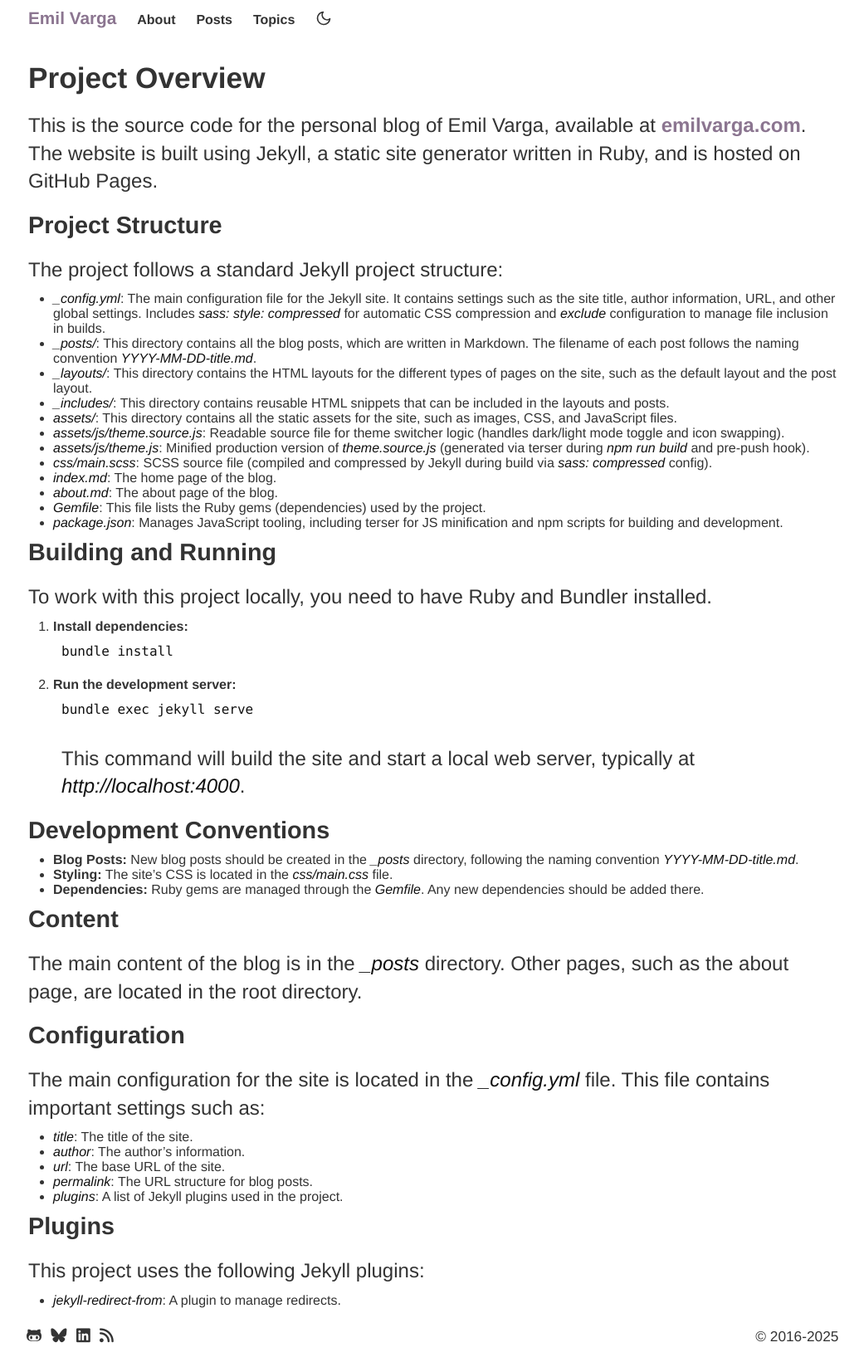
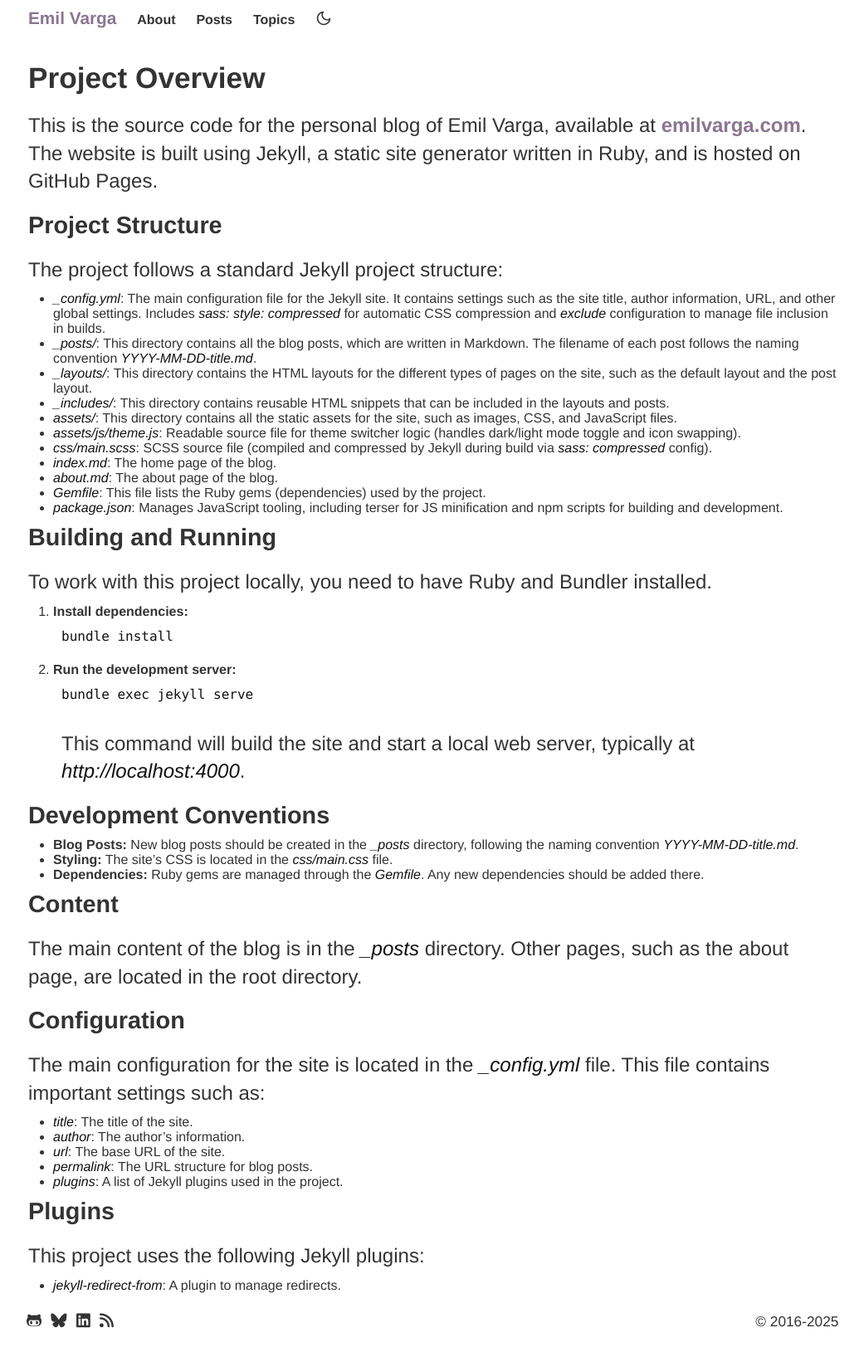
Before and after one commit to cogitor/cogitor.github.io, a Jekyll site: the page built from AGENTS.md, in a window 1280 px wide. Shown: the whole page at 83% size, without its empty margins (124-1165 px from the left). Built offline with Jekyll 4.4.1, drawn with Linux system fonts in a browser that asks for light colours; nearby versions of some CDN libraries; some web fonts are replaced; our own code applies the rules of GitHub Pages for plain Markdown files; a style sheet for code colours, icons or effects is not loaded.

Commit message:
fix themes to load without flicker - remove minify as unnecessary

```diff
--- a/AGENTS.md
+++ b/AGENTS.md
@@ -11,8 +11,7 @@
 *   `_layouts/`: This directory contains the HTML layouts for the different types of pages on the site, such as the default layout and the post layout.
 *   `_includes/`: This directory contains reusable HTML snippets that can be included in the layouts and posts.
 *   `assets/`: This directory contains all the static assets for the site, such as images, CSS, and JavaScript files.
-*   `assets/js/theme.source.js`: Readable source file for theme switcher logic (handles dark/light mode toggle and icon swapping).
-*   `assets/js/theme.js`: Minified production version of `theme.source.js` (generated via terser during `npm run build` and pre-push hook).
+*   `assets/js/theme.js`: Readable source file for theme switcher logic (handles dark/light mode toggle and icon swapping).
 *   `css/main.scss`: SCSS source file (compiled and compressed by Jekyll during build via `sass: compressed` config).
 *   `index.md`: The home page of the blog.
 *   `about.md`: The about page of the blog.
--- a/_includes/header.html
+++ b/_includes/header.html
@@ -4,6 +4,24 @@
     <li><a href="/about">About</a></li>
     <li><a href="/posts/">Posts</a></li>
     <li><a href="/topics/">Topics</a></li>
-    <li><button id="theme-switcher" aria-label="Toggle theme"><svg id="theme-icon" viewBox="0 0 24 24" width="20" height="20" fill="none" stroke="currentColor" stroke-width="2" stroke-linecap="round" stroke-linejoin="round"><circle cx="12" cy="12" r="5"/><line x1="12" y1="1" x2="12" y2="3"/><line x1="12" y1="21" x2="12" y2="23"/><line x1="4.22" y1="4.22" x2="5.64" y2="5.64"/><line x1="18.36" y1="18.36" x2="19.78" y2="19.78"/><line x1="1" y1="12" x2="3" y2="12"/><line x1="21" y1="12" x2="23" y2="12"/><line x1="4.22" y1="19.78" x2="5.64" y2="18.36"/><line x1="18.36" y1="5.64" x2="19.78" y2="4.22"/></svg></button></li>
+    <li>
+      <button id="theme-switcher" aria-label="Toggle Theme">
+        <svg class="themed-svg" width="24" height="24" viewBox="0 0 24 24" fill="none" stroke="currentColor" stroke-width="2" stroke-linecap="round" stroke-linejoin="round">
+          <path class="icon-moon" d="M21 12.79A9 9 0 1 1 11.21 3 7 7 0 0 0 21 12.79z"></path>
+
+          <g class="icon-sun">
+            <circle cx="12" cy="12" r="5"></circle>
+              <line x1="12" y1="1" x2="12" y2="3"></line>
+              <line x1="12" y1="21" x2="12" y2="23"></line>
+              <line x1="4.22" y1="4.22" x2="5.64" y2="5.64"></line>
+              <line x1="18.36" y1="18.36" x2="19.78" y2="19.78"></line>
+              <line x1="1" y1="12" x2="3" y2="12"></line>
+              <line x1="21" y1="12" x2="23" y2="12"></line>
+              <line x1="4.22" y1="19.78" x2="5.64" y2="18.36"></line>
+              <line x1="18.36" y1="5.64" x2="19.78" y2="4.22"></line>
+          </g>
+        </svg>
+      </button>
+    </li>
   </ul>
 </nav>
--- a/_layouts/default.html
+++ b/_layouts/default.html
@@ -14,11 +14,7 @@
       </div>
     </div>
   </body>
-  {% if jekyll.environment == 'development' %}
-  <script type="module" src="/assets/js/theme.source.js" defer></script>
-  {% else %}
   <script type="module" src="/assets/js/theme.js" defer></script>
-  {% endif %}
   <script>document.addEventListener('DOMContentLoaded', (e) => {
     hljs.highlightAll();
    });</script>
--- a/assets/js/theme.js
+++ b/assets/js/theme.js
@@ -1 +1,17 @@
-!function(){var e=document,t=e.documentElement;function i(t){var i=e.getElementById("theme-icon");i&&(i.ariaLabel="dark"===t?"Switch to light theme":"Switch to dark theme",i.innerHTML="dark"===t?'<circle cx="12" cy="12" r="5"/><line x1="12" y1="1" x2="12" y2="3"/><line x1="12" y1="21" x2="12" y2="23"/><line x1="4.22" y1="4.22" x2="5.64" y2="5.64"/><line x1="18.36" y1="18.36" x2="19.78" y2="19.78"/><line x1="1" y1="12" x2="3" y2="12"/><line x1="21" y1="12" x2="23" y2="12"/><line x1="4.22" y1="19.78" x2="5.64" y2="18.36"/><line x1="18.36" y1="5.64" x2="19.78" y2="4.22"/>':'<path d="M21 12.79A9 9 0 1 1 11.21 3 7 7 0 0 0 21 12.79z"/>')}i(t.getAttribute("data-theme")||"light");var n=e.getElementById("theme-switcher");n&&n.addEventListener("click",function(e){e.preventDefault();var n="dark"===t.getAttribute("data-theme")?"light":"dark";localStorage.setItem("theme",n),t.setAttribute("data-theme",n),i(n)})}();
+(function() {
+  var D = document;
+  var H = D.documentElement;
+  var themeSwitcher = D.getElementById('theme-switcher');
+
+  if (themeSwitcher) {
+    themeSwitcher.addEventListener('click', function(e) {
+      e.preventDefault();
+      var currentTheme = H.getAttribute('data-theme');
+      var newTheme = currentTheme === 'dark' ? 'light' : 'dark';
+
+      localStorage.setItem('theme', newTheme);
+      H.setAttribute('data-theme', newTheme);
+      // No need to call updateThemeIcon(), CSS handles it automatically
+    });
+  }
+})();
--- a/css/main.scss
+++ b/css/main.scss
@@ -75,6 +75,14 @@
     --code-built-in-color: #D4C5F9;
   }
 }
+
+/* Default state (Light Theme): Show Moon, Hide Sun */
+.icon-moon { display: block; }
+.icon-sun { display: none; }
+
+/* Dark Theme: Hide Moon, Show Sun */
+[data-theme="dark"] .icon-moon { display: none; }
+[data-theme="dark"] .icon-sun { display: block; }
 
 * {
   margin: 0;
--- a/package.json
+++ b/package.json
@@ -3,11 +3,7 @@
   "version": "1.0.0",
   "description": "Personal blog of Emil Varga",
   "scripts": {
-    "minify:js": "terser assets/js/theme.source.js -o assets/js/theme.js -c -m",
-    "build": "npm run minify:js && bundle exec jekyll build",
+    "build": "bundle exec jekyll build",
     "dev": "JEKYLL_ENV=development bundle exec jekyll serve"
-  },
-  "devDependencies": {
-    "terser": "^5.27.0"
   }
 }
```
Also changed, not shown: assets/js/theme.source.js (deleted, +0 -33 lines).
